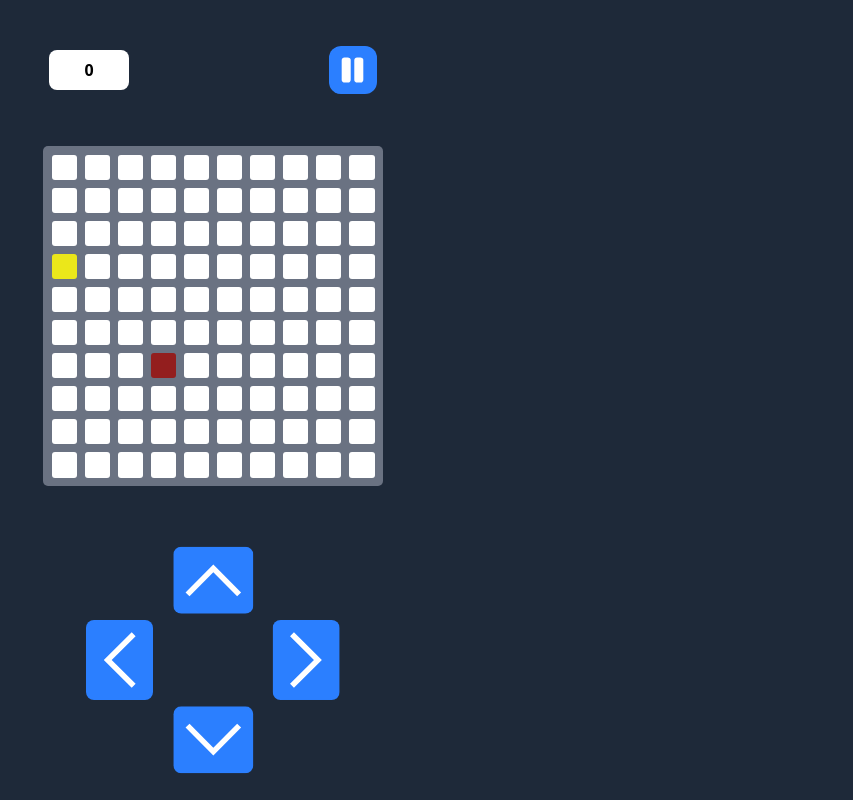
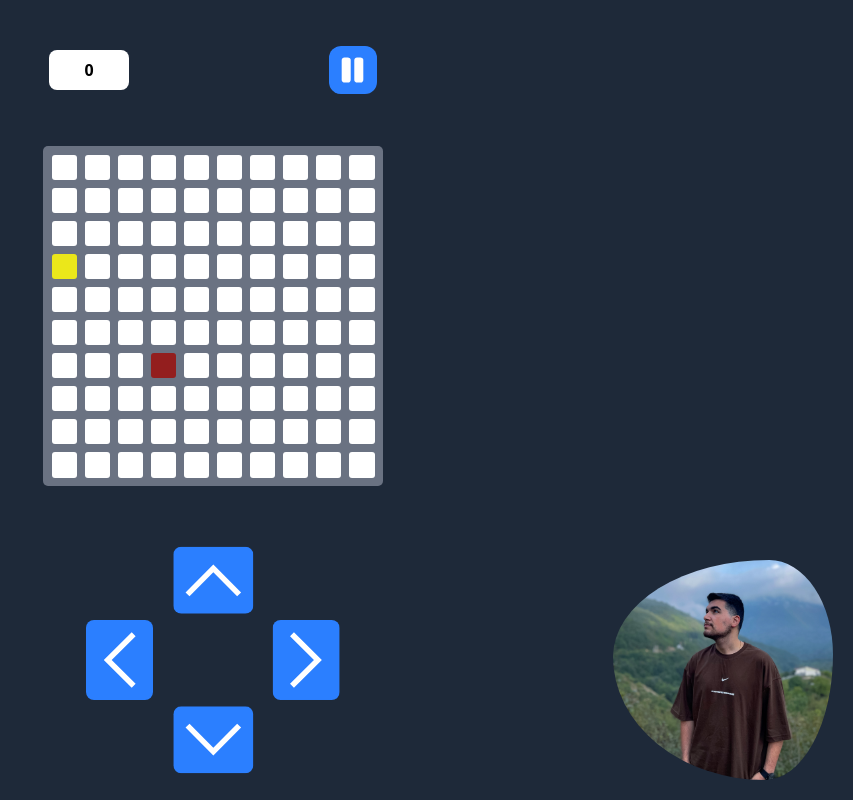
Before and after one commit to YasinTorkzaban/Snake-Game, a website: page index.html in a window 1280 px wide. Shown: the whole page, without its empty margins (427-1280 px from the left). Drawn offline with Linux system fonts and the light colour scheme.

Commit message:
fix the profile box v2

```diff
--- a/index.html
+++ b/index.html
@@ -210,7 +210,7 @@
         <!-- lost alert -->
     </div>
     <!-- footer -->
-    <div class="w-50 h-35 md:w-65 md:h-45 xl:w-75 xl:h-55 absolute bottom-5 right-5 hidden md:flex group">
+    <div class="w-50 h-35 md:w-65 md:h-45 xl:w-75 xl:h-55 absolute bottom-5 right-5 flex invisible md:visible group">
 
         <!-- start socials//////// -->
 
```
Also changed, not shown: src/stylesheets/output.css.
